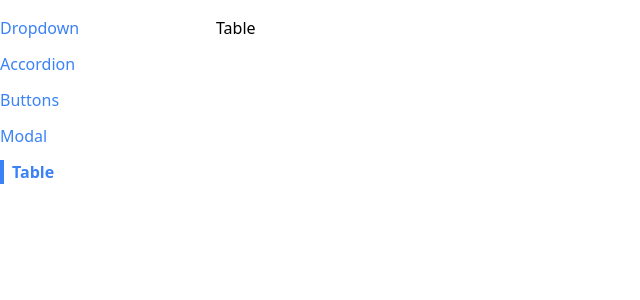
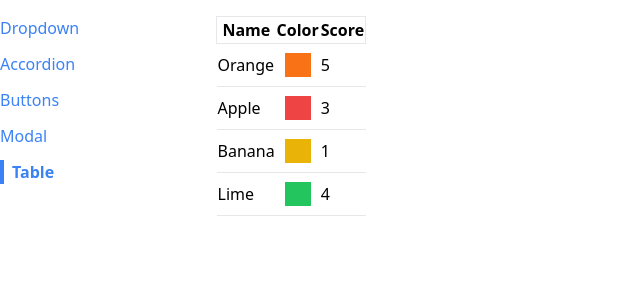
Before and after one commit to DarrenKim94/react-components, a React (Create React App) app: page /table in a window 1280 px wide. Shown: the top 300 px of the page, without its empty margins (0-640 px from the left). Built offline with nearby package versions, Linux system fonts and the light colour scheme.

Commit message:
map through config array

```diff
--- a/src/components/Sidebar.js
+++ b/src/components/Sidebar.js
@@ -7,8 +7,6 @@
         { label: 'Buttons', path: '/buttons'},
         { label: 'Modal', path: '/modal'},
         { label: 'Table', path: '/table'},
-
-
     ];
 
     const renderedLinks = links.map((link) => {
--- a/src/components/Table.js
+++ b/src/components/Table.js
@@ -1,8 +1,31 @@
 
 
-function Table() {
+function Table({data, config, keyFn}) {
+    const renderedHeaders = config.map((column) => {
+        return <th key={column.label}>{column.label}</th>
+    });
+
+    const renderedRows = data.map((rowData) => {
+        const renderedCells = config.map((column) => {
+            return <td key={column.label}>{column.render(rowData)}</td>
+        });
+
+        return (
+            <tr className="border-b" key={keyFn(rowData)}>
+                {renderedCells}
+            </tr>
+        )
+    })
+
     return(
-        <div>Table</div>
+        <table className="table-auto border-spacing-2">
+            <thead>
+                <tr className="border b-2">
+                    {renderedHeaders}
+                </tr>
+            </thead>
+            <tbody>{renderedRows}</tbody>
+        </table>
     );
 };
 
--- a/src/pages/TablePage.js
+++ b/src/pages/TablePage.js
@@ -1,9 +1,37 @@
 import Table from "../components/Table";
 
 function TablePage() {
+    const data = [
+        { name: "Orange", color: 'bg-orange-500', score: 5},
+        { name: "Apple", color: 'bg-red-500', score: 3},
+        { name: "Banana", color: 'bg-yellow-500', score: 1},
+        { name: "Lime", color: 'bg-green-500', score: 4},
+    ];
+
+    const config = [
+        {
+            label: 'Name',
+            render: (fruit) => fruit.name,
+        },
+        {
+            label: 'Color',
+            render: (fruit) => <div className={`p-3 m-2 ${fruit.color}`}></div>,
+
+        },
+        {
+            label: 'Score',
+            render: (fruit) => fruit.score,
+
+        },
+    ];
+
+    const keyFn = (fruit) => {
+        return fruit.name;
+    };
+
     return(
         <div>
-            <Table />
+            <Table data={data} config={config} keyFn={keyFn}/>
         </div>
     );
 };
```
